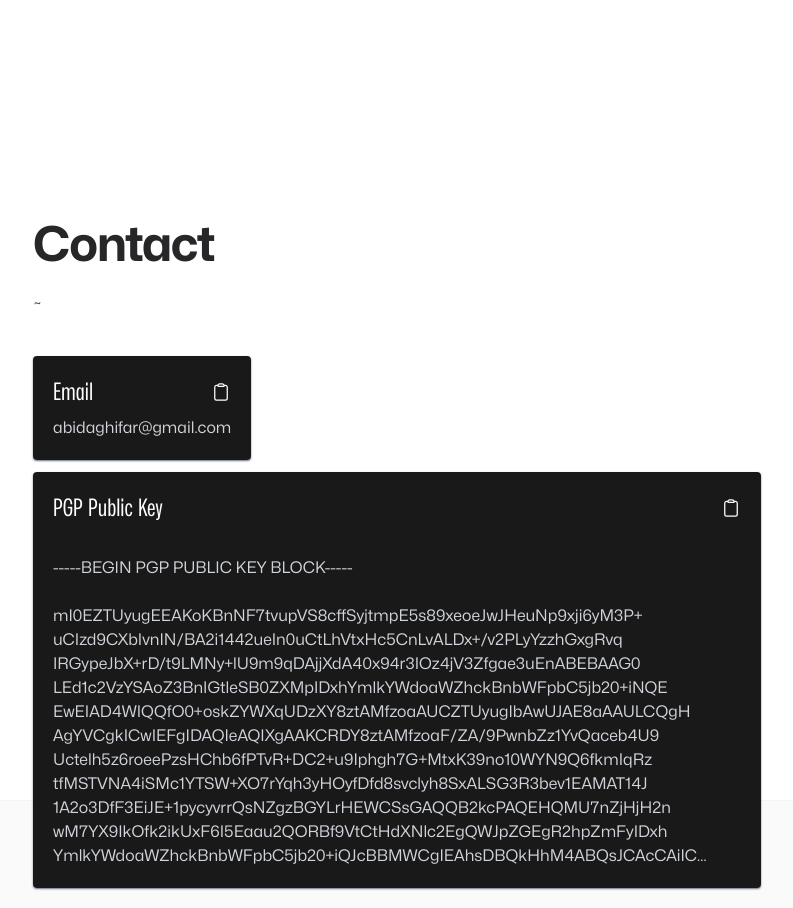
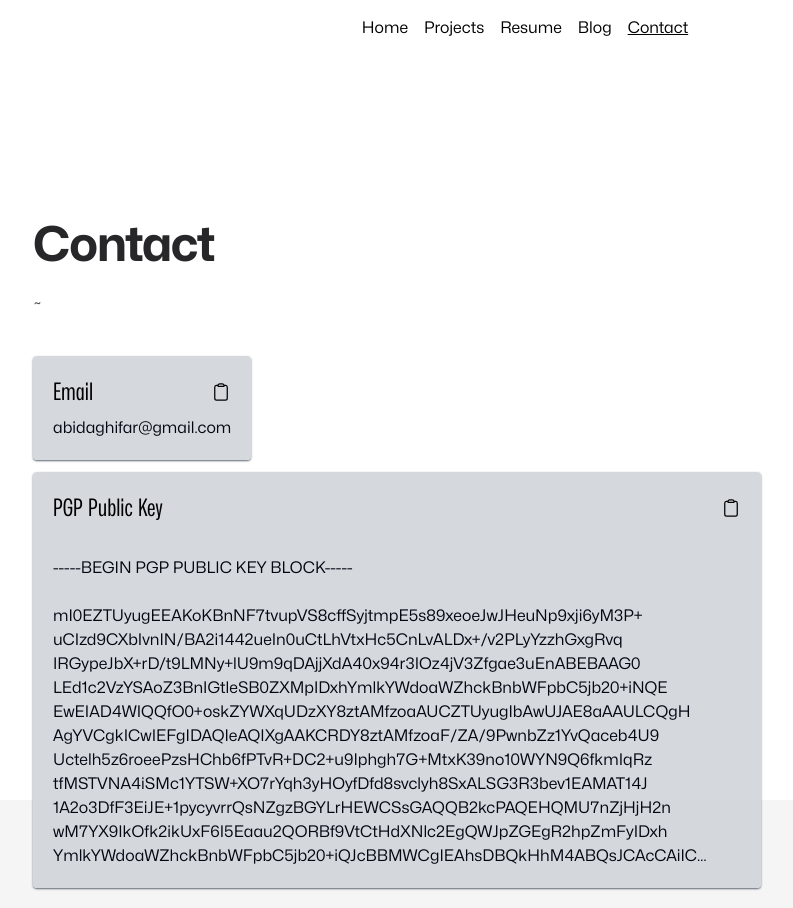
Before and after one commit to Gusase/evarody, a Svelte app: page /contact in a window 1280 px wide. Shown: the whole page, without its empty margins (115-908 px from the left). Built offline with nearby package versions, Linux system fonts and the light colour scheme.

Commit message:
[Fix] Dark mode with `prefers-color-scheme` support
- Change card color to adapt dark mode

```diff
--- a/src/app.css
+++ b/src/app.css
@@ -12,5 +12,5 @@
 }
 
 html {
-  @apply antialiased bg-zinc-50 dark:bg-black font-mona selection:text-white selection:bg-gray-800;
+  @apply antialiased bg-zinc-100/90 dark:bg-black font-mona selection:text-white selection:bg-gray-800;
 }
--- a/src/components/Layout.svelte
+++ b/src/components/Layout.svelte
@@ -13,7 +13,7 @@
     ></div>
   </div>
 </div>
-<div class="mx-auto h-full max-w-2xl lg:max-w-5xl">
+<div class="mx-auto h-full max-w-2xl lg:max-w-5xl" id="content">
   <div class="p-5">
     <slot />
   </div>
--- a/src/components/Navbar.svelte
+++ b/src/components/Navbar.svelte
@@ -31,7 +31,7 @@
   {#each navigations as nav}
     <Link
       to={nav.path}
-      class="text-white hover:underline {active == nav.path ? 'underline' : ''}"
+      class="text-blacks dark:text-white hover:underline {active == nav.path ? 'underline' : ''}"
       >{nav.text}</Link
     >
   {/each}
--- a/src/components/SocialMedia.svelte
+++ b/src/components/SocialMedia.svelte
@@ -10,7 +10,7 @@
       target="_blank"
       aria-label={social.txt}
       ><img
-        class="size-8 group-last:size-7 group-last:mt-px"
+        class="size-8 group-last:size-7 group-last:mt-px invert dark:invert-0"
         src={social.src}
         alt={social.txt}
       /></a
--- a/src/routes/Contact.svelte
+++ b/src/routes/Contact.svelte
@@ -3,7 +3,7 @@
   import Heading from "../components/Heading.svelte";
   import { publicKey, emailAddress } from "../lib/data/contact";
 
-  let coppied: boolean = false;
+  let coppied: boolean, expanded: boolean = false;
 
   const clipboard = async (val: string) => {
     await navigator.clipboard.writeText(val);
@@ -22,10 +22,10 @@
 
   <div class="space-y-3">
     <div
-      class="p-5 bg-black/90 shadow-sm rounded shadow-gray-500 w-full md:w-fit max-w-full"
+      class="p-5 bg-gray-300/90 dark:bg-black/90 shadow-sm rounded shadow-gray-700/80 dark:shadow-gray-500 w-full md:w-fit max-w-full"
     >
       <h5
-        class="mb-0 md:mb-2 text-white inline-flex items-center font-mona75 text-2xl w-full"
+        class="mb-0 md:mb-2 text-black dark:text-white inline-flex items-center font-mona75 text-2xl w-full"
       >
         <span>Email</span>
 
@@ -52,16 +52,16 @@
           </svg>
         </button>
       </h5>
-      <p class="text-gray-300 hidden md:block">
+      <p class="text-gray-950 dark:text-gray-300 hidden md:block">
         {emailAddress}
       </p>
     </div>
 
     <div
-      class="p-5 bg-black/90 shadow-sm rounded shadow-gray-500 w-full md:w-fit max-w-full"
+      class="p-5 bg-gray-300/90 dark:bg-black/90 shadow-sm rounded shadow-gray-700/80 dark:shadow-gray-500 w-full md:w-fit max-w-full"
     >
       <h5
-        class="mb-0 md:mb-2 text-white inline-flex items-center font-mona75 text-2xl w-full"
+        class="mb-0 md:mb-2 text-black dark:text-white inline-flex items-center font-mona75 text-2xl w-full"
       >
         <span>PGP Public Key</span>
         <button
@@ -87,7 +87,18 @@
           </svg>
         </button>
       </h5>
-      <p class="text-gray-300 hidden md:line-clamp-[14]" style="white-space: pre-line;">
+
+      <!-- svelte-ignore a11y-click-events-have-key-events -->
+      <!-- svelte-ignore a11y-no-noninteractive-element-interactions -->
+      <p
+        on:click={() => {
+          expanded = !expanded;
+        }}
+        class="text-gray-950 cursor-pointer dark:text-gray-300 max-md:hidden {!expanded
+          ? 'line-clamp-[14]'
+          : 'block'}"
+        style="white-space: pre-line;"
+      >
         {publicKey}
       </p>
     </div>
--- a/src/routes/Home.svelte
+++ b/src/routes/Home.svelte
@@ -19,10 +19,12 @@
         alt="/_"
         loading="lazy"
       />
-      <h1 class="mt-5 text-3xl md:text-4xl text-white text-center font-bold">
+      <h1
+        class="mt-5 text-3xl md:text-4xl dark:text-white text-black text-center font-bold"
+      >
         Gusesa Abida Ghifar
       </h1>
-      <p class="text-gray-300/85 text-center">
+      <p class="text-gray-800/85 dark:text-gray-300/85 text-center">
         17 y-o Bekasi, Indonesia (UTC +07:00).
       </p>
       <SocialMedia />
--- a/tailwind.config.js
+++ b/tailwind.config.js
@@ -1,5 +1,6 @@
 /** @type {import('tailwindcss').Config} */
 export default {
+  // darkMode: "class",
   content: ["./src/**/*.{html,js,svelte,ts}"],
   theme: {
     extend: {
```
Also changed, not shown: src/lib/data/contact.ts (line endings or trailing spaces).
